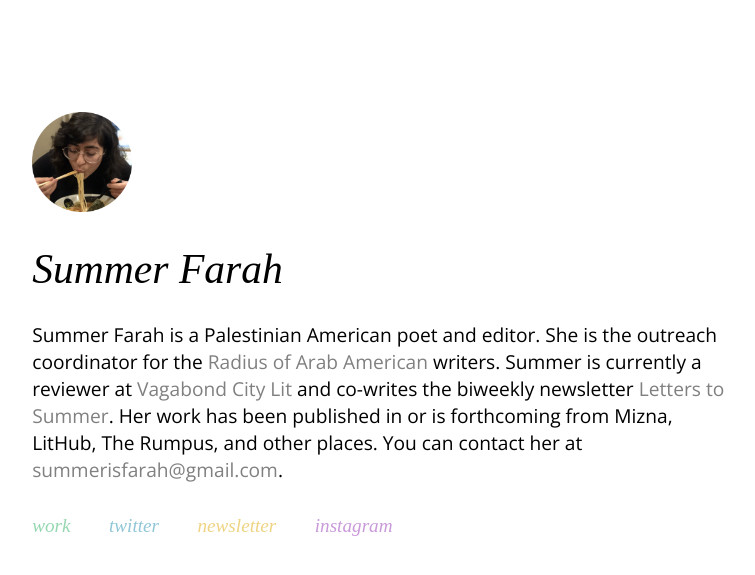
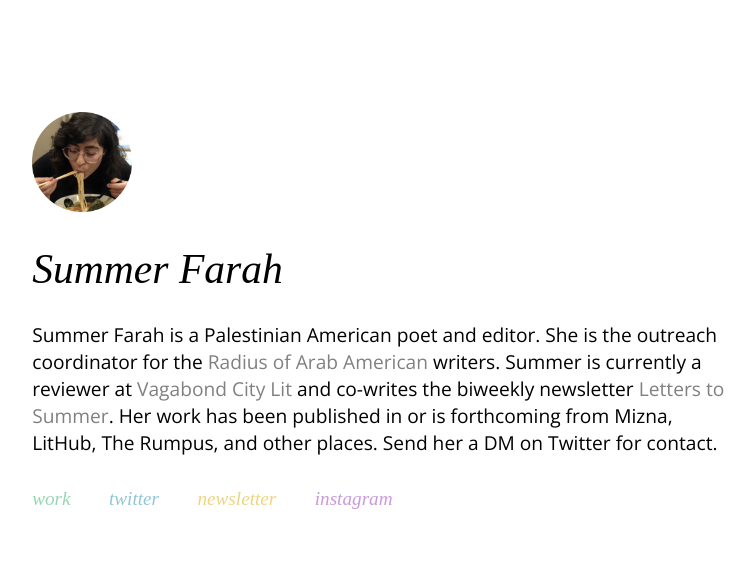
Before and after one commit to jilliangmeehan/summer-farah, a Jekyll site: the page built from index.html, in a window 1280 px wide. Shown: the top 575 px of the page, without its empty margins (67-822 px from the left). Built offline with Jekyll 4.4.1, drawn with Linux system fonts in a browser that asks for light colours; some web fonts are replaced.

Commit message:
Update bio.md

```diff
--- a/_includes/bio.md
+++ b/_includes/bio.md
@@ -1 +1 @@
-Summer Farah is a Palestinian American poet and editor. She is the outreach coordinator for the [Radius of Arab American](https://arabamericanwriters.org/) writers. Summer is currently a reviewer at [Vagabond City Lit](https://vagabondcitylit.com/) and co-writes the biweekly newsletter [Letters to Summer](https://letterstosummer.com). Her work has been published in or is forthcoming from Mizna, LitHub, The Rumpus, and other places. You can contact her at [summerisfarah@gmail.com](mailto:summerisfarah@gmail.com).
+Summer Farah is a Palestinian American poet and editor. She is the outreach coordinator for the [Radius of Arab American](https://arabamericanwriters.org/) writers. Summer is currently a reviewer at [Vagabond City Lit](https://vagabondcitylit.com/) and co-writes the biweekly newsletter [Letters to Summer](https://letterstosummer.com). Her work has been published in or is forthcoming from Mizna, LitHub, The Rumpus, and other places. Send her a DM on Twitter for contact.
```
